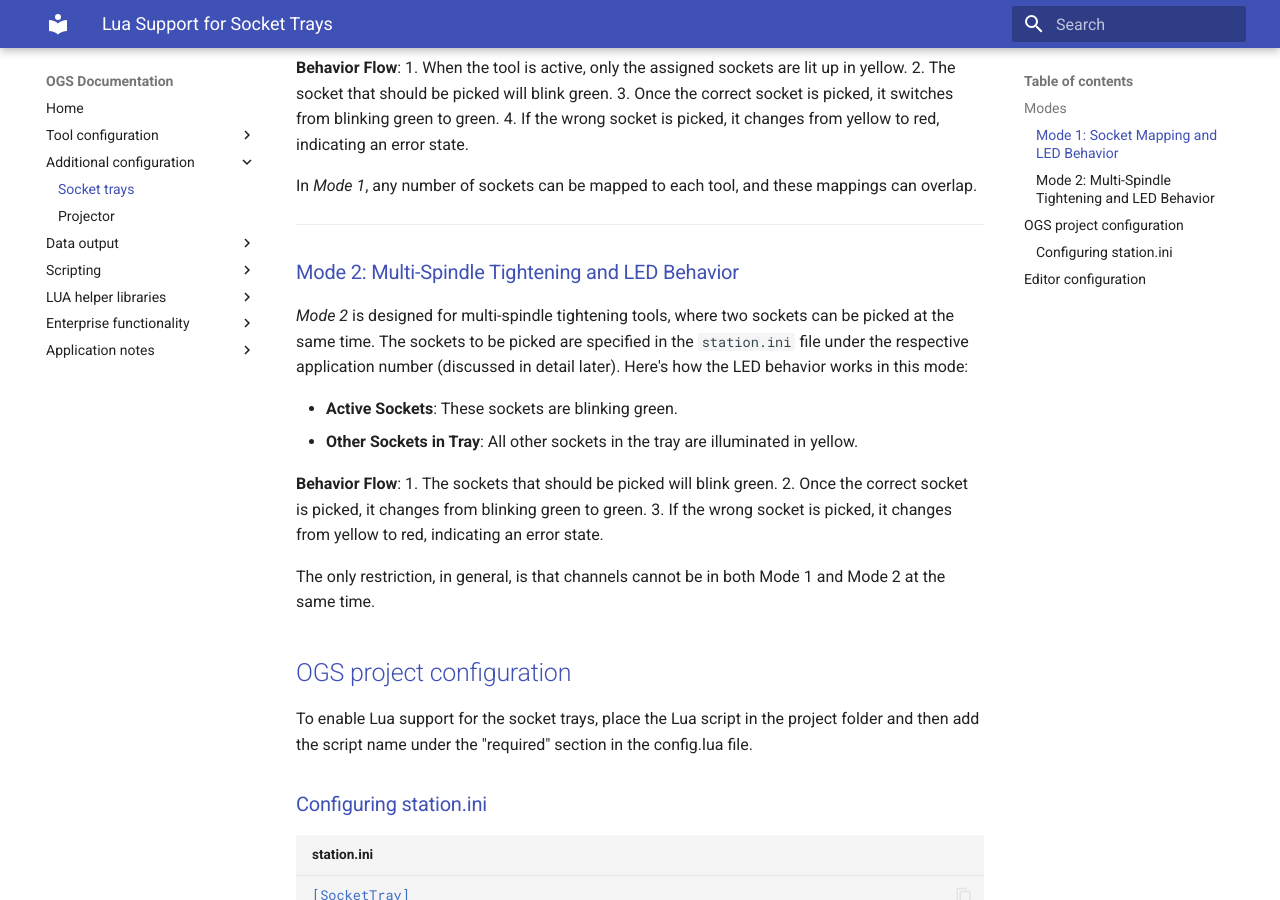
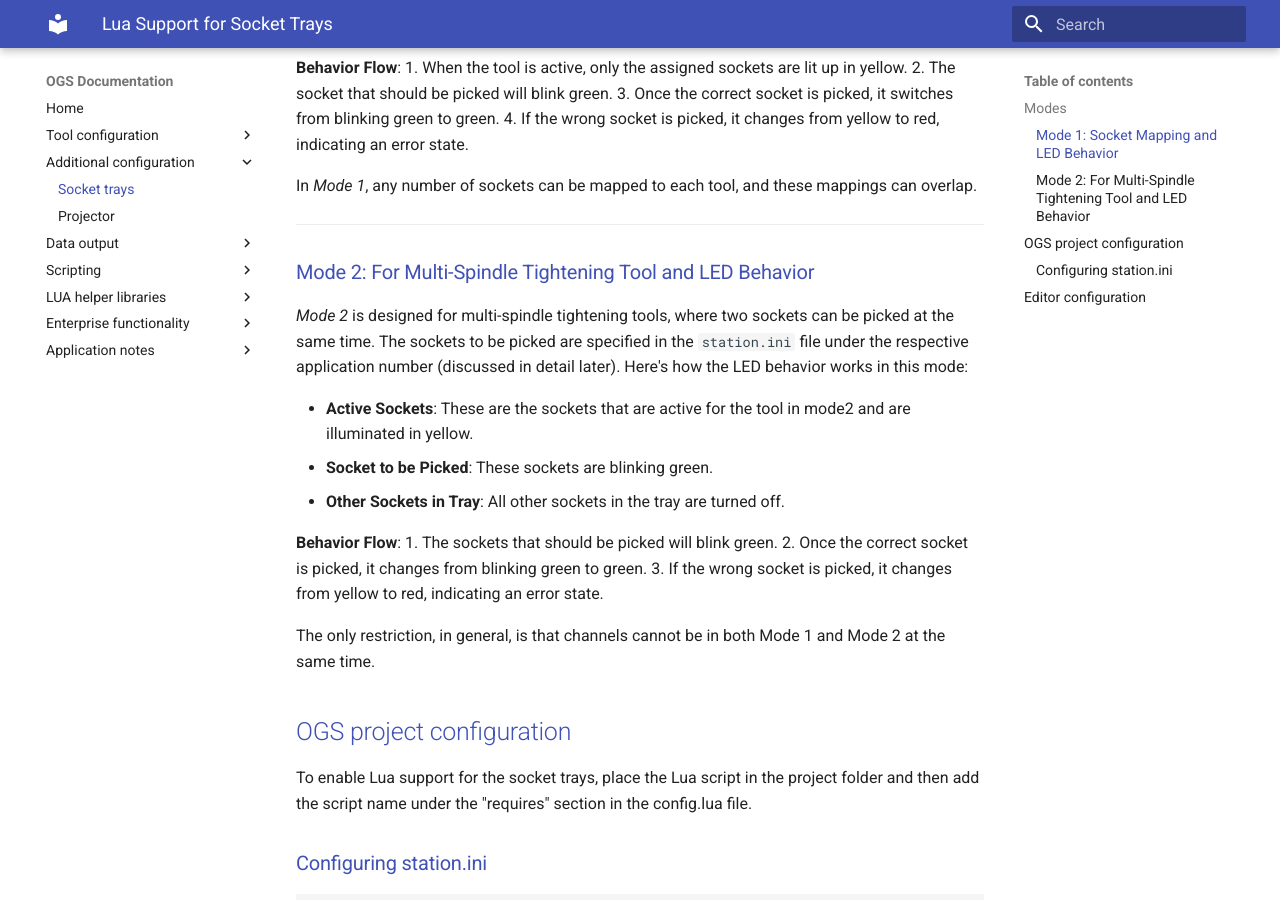
Before and after one commit to haller-erne/ogs, an MkDocs documentation site: the page built from docs/tools/misc/socket-tray.md, in a window 1280 px wide and 900 px high, scrolled down 751 px. Built offline with MkDocs 1.6.1 and Material for MkDocs 9.7.7, drawn with Linux system fonts in a browser that asks for light colours; some of the changed text lies outside the part shown.

Commit message:
Added Socket tray lua support documentation

````diff
--- a/docs/tools/misc/socket-tray.md
+++ b/docs/tools/misc/socket-tray.md
@@ -33,12 +33,13 @@
 
 ---
 
-### Mode 2: Multi-Spindle Tightening and LED Behavior
+### Mode 2: For Multi-Spindle Tightening Tool and LED Behavior
 
 *Mode 2* is designed for multi-spindle tightening tools, where two sockets can be picked at the same time. The sockets to be picked are specified in the `station.ini` file under the respective application number (discussed in detail later). Here's how the LED behavior works in this mode:
 
-- **Active Sockets**: These sockets are blinking green.
-- **Other Sockets in Tray**: All other sockets in the tray are illuminated in yellow.
+- **Active Sockets**: These are the sockets that are active for the tool in mode2 and are illuminated in yellow.
+- **Socket to be Picked**: These sockets are blinking green.
+- **Other Sockets in Tray**: All other sockets in the tray are turned off.
 
 **Behavior Flow**:
 1. The sockets that should be picked will blink green.
@@ -51,7 +52,7 @@
 
 ## OGS project configuration
 
-To enable Lua support for the socket trays, place the Lua script in the project folder and then add the script name under the "required" section in the config.lua file.
+To enable Lua support for the socket trays, place the Lua script in the project folder and then add the script name under the "requires" section in the config.lua file.
 ### Configuring station.ini
 ``` ini title="station.ini"
 [SocketTray]
@@ -116,7 +117,9 @@
 
 For tools in **Mode 1** (as specified in the **ini** file), assign the corresponding socket number. This number indicates which socket should be picked during the operation, and it must be from the list of sockets assigned to that tool/channel in the **ini** file.
 
-For tools in **Mode 2**, specify the program number, which should match the **application number** listed in the **ini** file. Ensure that the program number aligns with the values in the **ini** file.
+For tools in **Mode 2**, specify the program number, which should match the **application number** listed in the **ini** file. Ensure that the program number aligns with the values in the **ini** file. Provide a socket number, which appears on the OGS during the operation.
+
+Any discrepancy between the configuration and the `station.ini` file will trigger the corresponding alarms.
 
 Finally, create a new family and assign the job to it.
 
````
